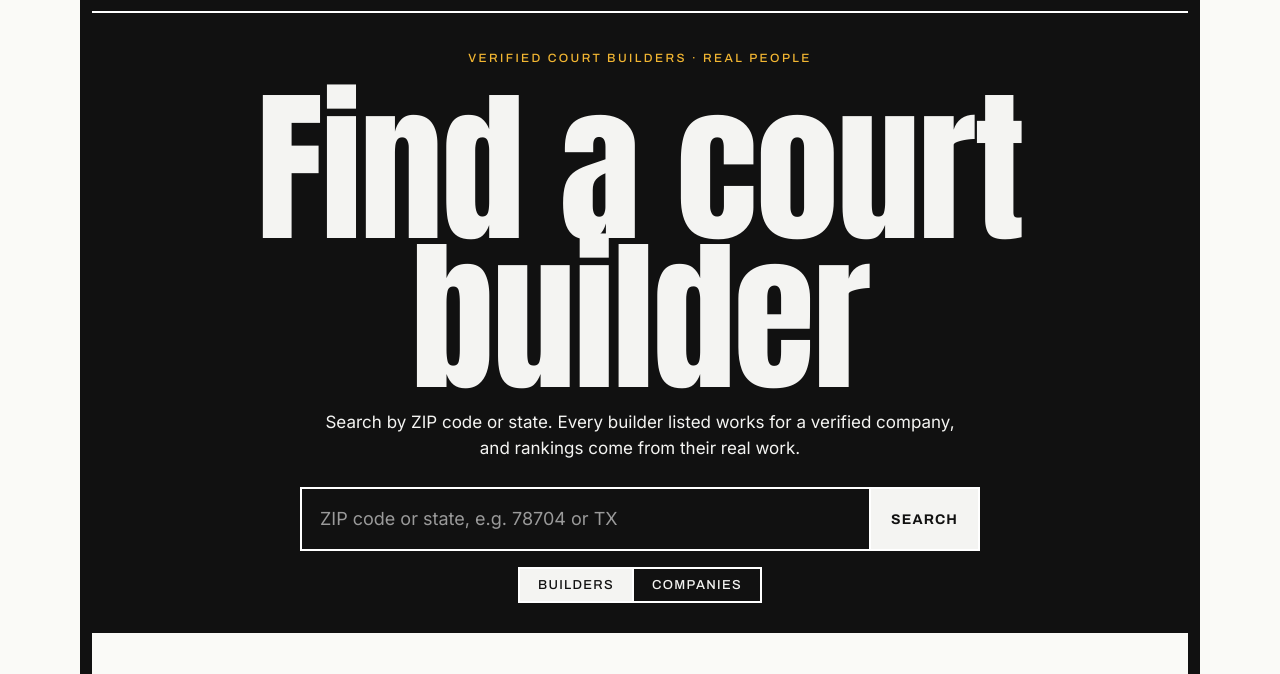
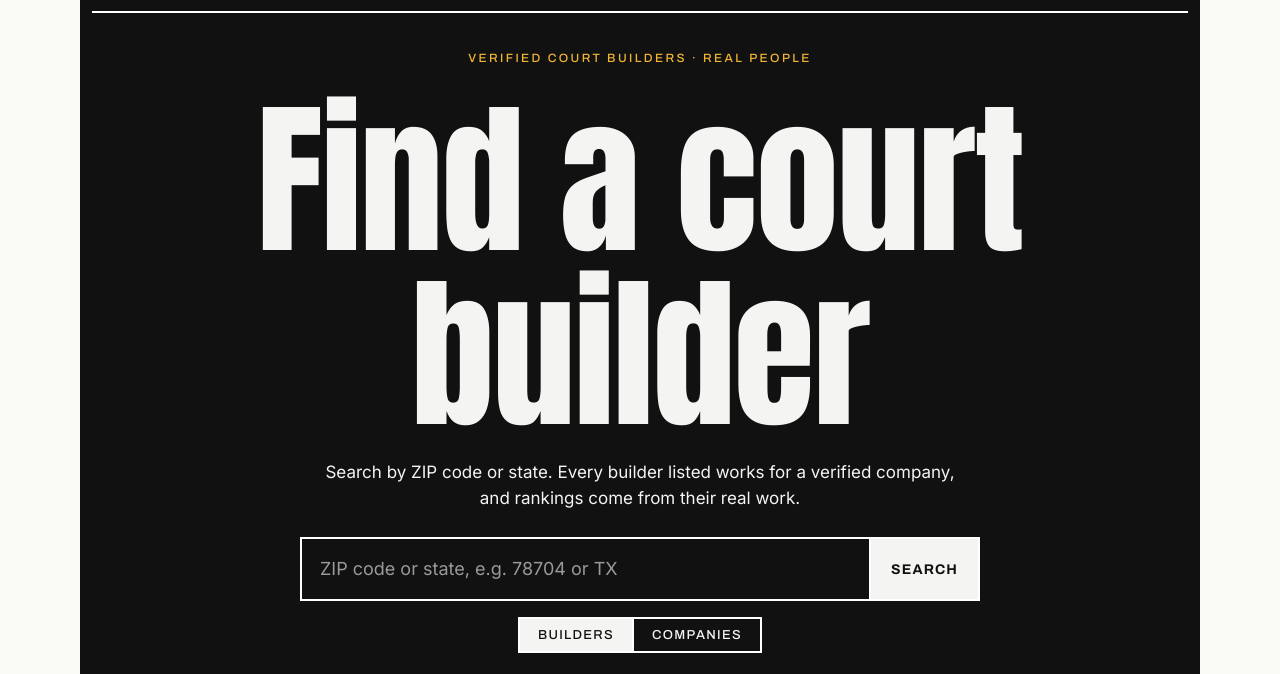
Before and after one commit to dettmanjt/courts-illustrated, an Astro site: page / in a window 1280 px wide. Shown: the part 104-778 px from the top of the page. Built offline with nearby package versions, Linux system fonts and the light colour scheme; Astro itself is replaced by a stand-in of ours.

Commit message:
Looser line spacing on big page headings
Co-Authored-By: Claude Opus 5.5 <noreply@anthropic.com>

```diff
--- a/public/ci.css
+++ b/public/ci.css
@@ -25,7 +25,7 @@ a{color:inherit}
 /* masthead */
 .mast{position:relative;padding-block:36px 28px;text-align:center}
 .eyebrow{font-family:var(--ui);font-size:12px;letter-spacing:.2em;text-transform:uppercase;color:var(--sun)}
-.mast h1{font-family:var(--display);font-weight:400;font-size:clamp(64px,13vw,168px);line-height:.9;margin:.15em 0 .1em;letter-spacing:-.01em;text-wrap:balance}
+.mast h1{font-family:var(--display);font-weight:400;font-size:clamp(64px,13vw,168px);line-height:1.05;margin:.15em 0 .1em;letter-spacing:-.01em;text-wrap:balance}
 .mast .role{font-size:17px;max-width:640px;margin:0 auto}
 .tiles{display:flex;justify-content:center;gap:0;margin-top:22px}
 .tiles span{width:28px;height:28px}
```
